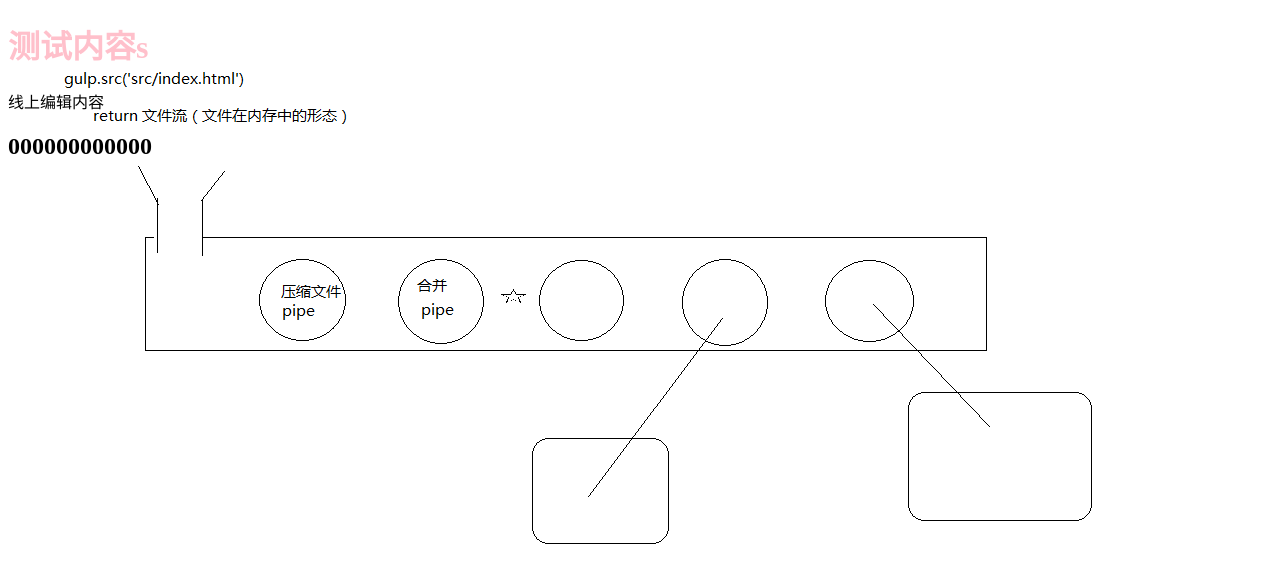
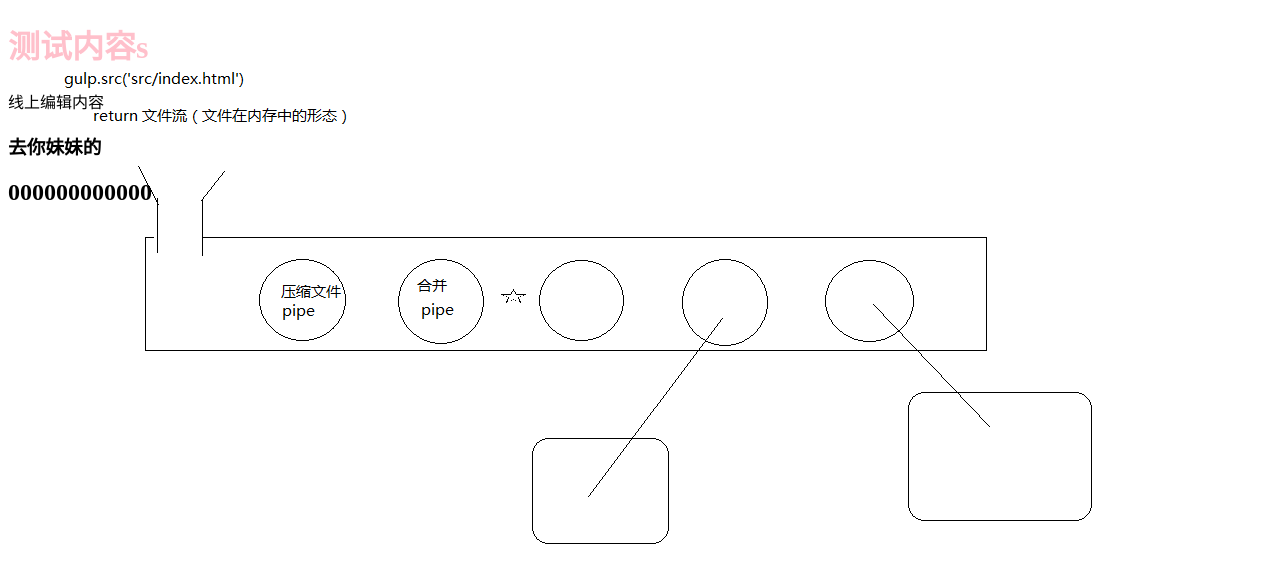
Before and after one commit to 492943735/git-demo, a website: page src/index.html in a window 1280 px wide. Drawn offline with nearby package versions, Linux system fonts and the light colour scheme; files that its build step writes are made by us from their sources.

Commit message:
'v2版本第一次提交'

```diff
--- a/src/index.html
+++ b/src/index.html
@@ -12,6 +12,14 @@
 
 
   线上编辑内容
+
+
+
+
+
+
+
+  <h3>去你妹妹的</h3>
   <h2>000000000000</h1>
 
 
```
